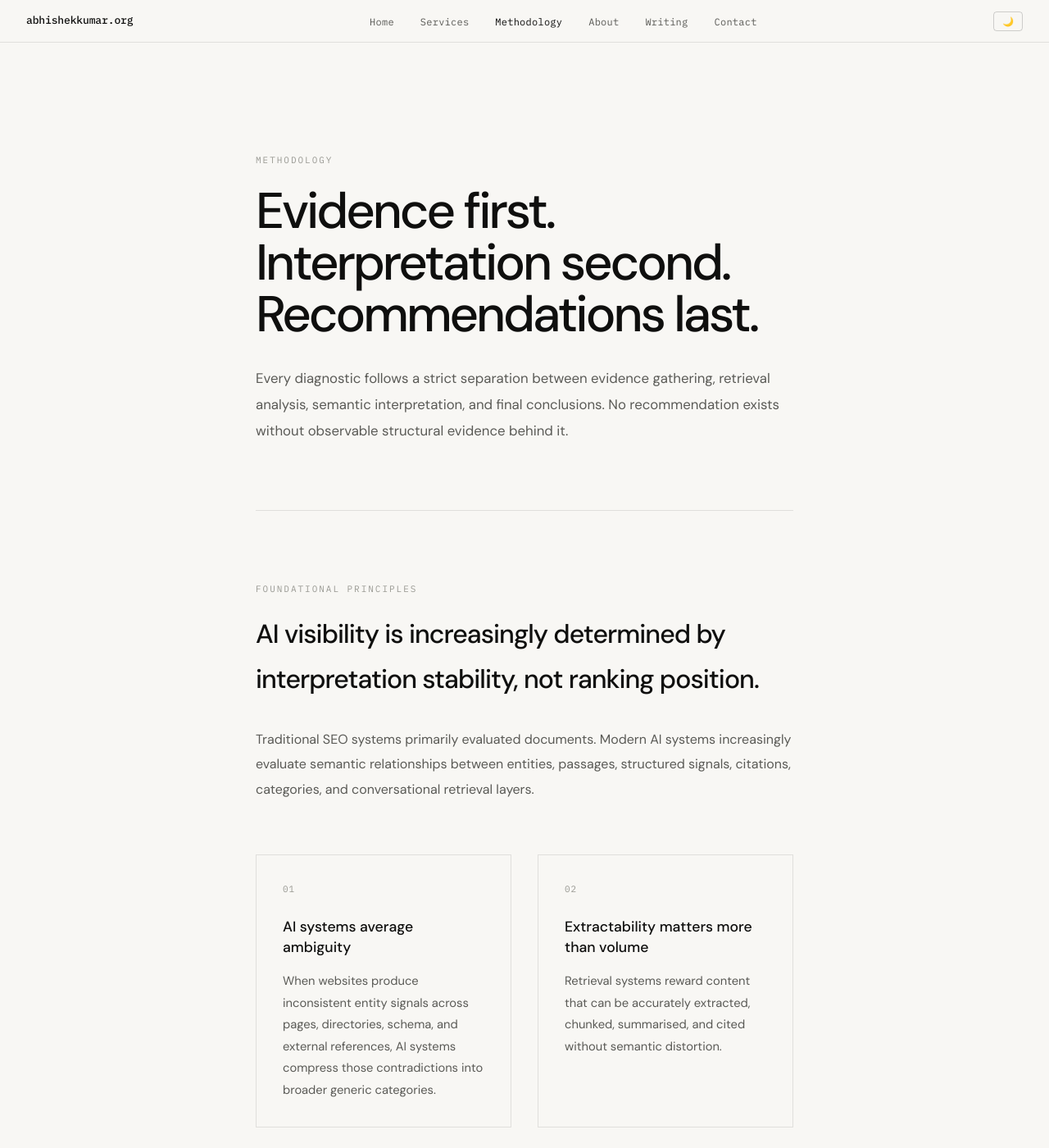
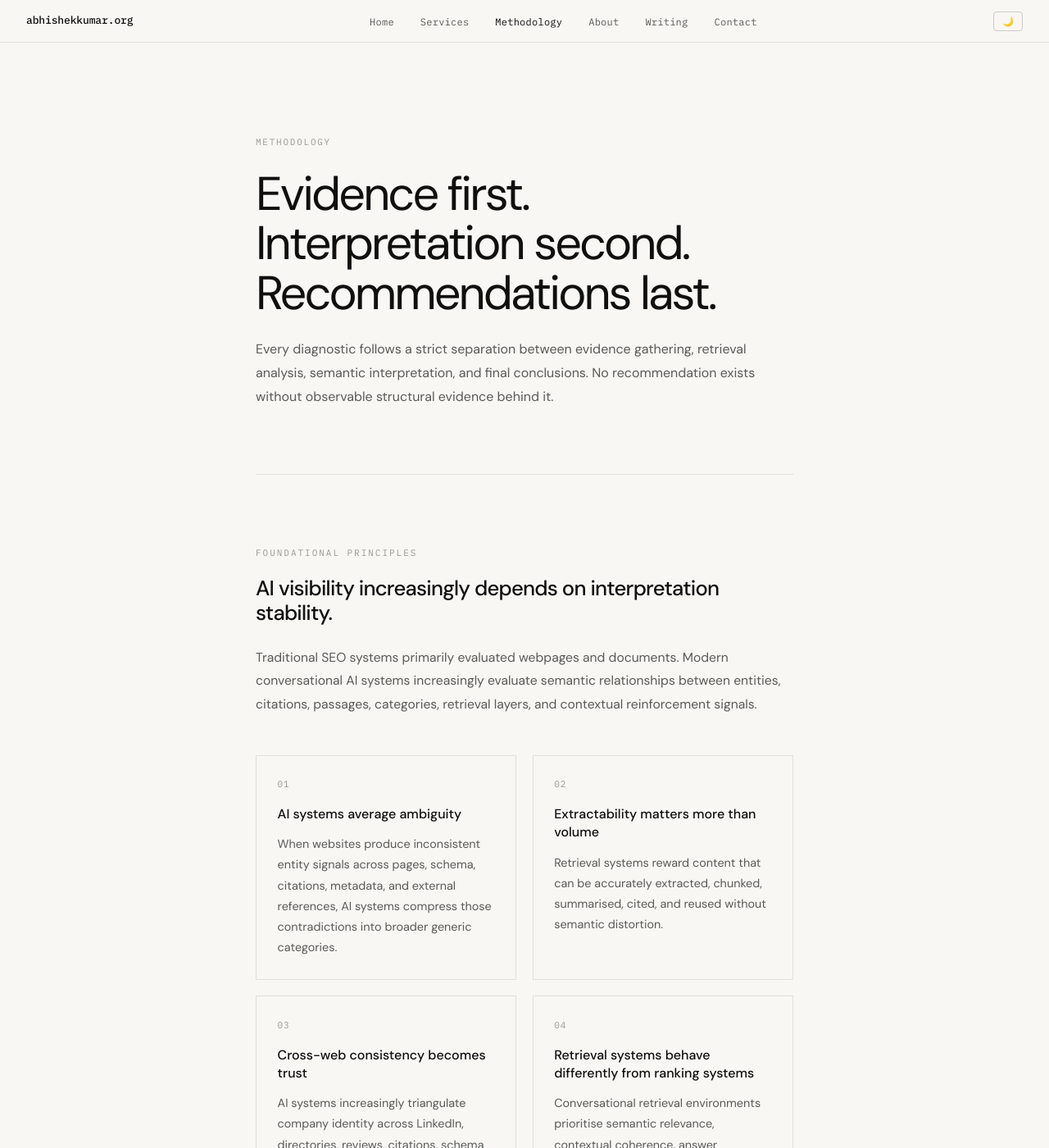
Before and after one commit to abhishu5/abhishekkumar.org, a Jekyll site: the page methodology.html, which Jekyll copies as it is, in a window 1280 px wide and 1400 px high. Shown: the whole window at 82% size. Built offline with Jekyll 4.4.1, drawn with Linux system fonts in a browser that asks for light colours; some of the changed text lies outside the part shown.

Commit message:
Update methodology.html

```diff
--- a/methodology.html
+++ b/methodology.html
@@ -41,24 +41,34 @@
 
 <style>
 
-.page-header{
-padding:8rem 0 5rem;
+.page-hero{
+padding:7rem 0 5rem;
 border-bottom:0.5px solid var(--border);
 }
 
-.page-header h1{
-font-size:clamp(2.3rem,4.8vw,4rem);
-line-height:1.02;
-font-weight:500;
-letter-spacing:-0.05em;
-max-width:680px;
-margin:1.2rem 0 2rem;
+.page-label{
+font-family:var(--mono);
+font-size:11px;
+letter-spacing:0.16em;
+text-transform:uppercase;
+color:var(--text3);
+margin-bottom:1.5rem;
+display:block;
 }
 
-.page-header p{
-max-width:760px;
-font-size:1.05rem;
-line-height:1.9;
+.page-hero h1{
+font-size:clamp(2.2rem,4.5vw,3.8rem);
+line-height:1.05;
+letter-spacing:-0.05em;
+font-weight:400;
+max-width:680px;
+margin:0 0 1.5rem;
+}
+
+.page-sub{
+max-width:620px;
+font-size:1rem;
+line-height:1.8;
 color:var(--text2);
 }
 
@@ -68,32 +78,32 @@ border-bottom:0.5px solid var(--border);
 }
 
 .section h2{
-font-size:2rem;
+font-size:1.6rem;
 font-weight:500;
+line-height:1.2;
 letter-spacing:-0.03em;
-margin:1rem 0 2rem;
-max-width:850px;
+margin:1rem 0 1.5rem;
+max-width:760px;
 }
 
 .section-intro{
-max-width:760px;
-font-size:1rem;
-line-height:1.9;
+max-width:680px;
+font-size:0.98rem;
+line-height:1.8;
 color:var(--text2);
-margin-bottom:4rem;
+margin-bottom:3rem;
 }
 
 .principle-grid{
 display:grid;
 grid-template-columns:1fr 1fr;
-gap:2rem;
-margin-top:3rem;
+gap:1.2rem;
+margin-top:2rem;
 }
 
 .principle-card{
 border:0.5px solid var(--border);
-padding:2rem;
-min-height:250px;
+padding:1.6rem;
 }
 
 .principle-number{
@@ -101,31 +111,31 @@ font-family:var(--mono);
 font-size:11px;
 letter-spacing:0.08em;
 color:var(--text3);
-margin-bottom:1.5rem;
+margin-bottom:1rem;
 }
 
 .principle-title{
-font-size:1.1rem;
+font-size:1rem;
 font-weight:500;
-margin-bottom:1rem;
+margin-bottom:0.8rem;
 line-height:1.4;
 }
 
 .principle-text{
-font-size:0.92rem;
-line-height:1.8;
+font-size:0.9rem;
+line-height:1.75;
 color:var(--text2);
 }
 
 .process{
-margin-top:3rem;
+margin-top:2rem;
 }
 
 .process-step{
 display:grid;
-grid-template-columns:90px 1fr;
-gap:2rem;
-padding:2.5rem 0;
+grid-template-columns:70px 1fr;
+gap:1.5rem;
+padding:1.8rem 0;
 border-bottom:0.5px solid var(--border);
 }
 
@@ -137,57 +147,58 @@ border-bottom:none;
 font-family:var(--mono);
 font-size:11px;
 color:var(--text3);
-padding-top:4px;
+padding-top:3px;
 }
 
 .process-content h3{
-font-size:1.05rem;
-margin-bottom:0.8rem;
+font-size:0.98rem;
+margin-bottom:0.5rem;
 }
 
 .process-content p{
-font-size:0.95rem;
-line-height:1.9;
+font-size:0.9rem;
+line-height:1.75;
 color:var(--text2);
-max-width:760px;
+max-width:680px;
 }
 
 .evidence-grid{
 display:grid;
 grid-template-columns:1fr 1fr;
-gap:2rem;
-margin-top:3rem;
+gap:1.2rem;
+margin-top:2rem;
 }
 
 .evidence-item{
-padding-bottom:2rem;
+padding-bottom:1.5rem;
 border-bottom:0.5px solid var(--border);
 }
 
 .evidence-item h3{
-font-size:1rem;
-margin-bottom:0.8rem;
+font-size:0.98rem;
+margin-bottom:0.7rem;
 }
 
 .evidence-item p{
 font-size:0.9rem;
-line-height:1.8;
+line-height:1.75;
 color:var(--text2);
 }
 
 .closing-note{
-max-width:820px;
-font-size:1rem;
-line-height:1.9;
+max-width:700px;
+font-size:0.98rem;
+line-height:1.85;
 color:var(--text2);
-margin-top:2rem;
+margin-top:1.5rem;
 }
 
-.cta-row{
-margin-top:3rem;
+.page-actions{
 display:flex;
 gap:1rem;
 flex-wrap:wrap;
+align-items:center;
+margin-top:2.5rem;
 }
 
 @media (max-width:900px){
@@ -197,21 +208,22 @@ flex-wrap:wrap;
 grid-template-columns:1fr;
 }
 
-.page-header{
+.page-hero{
 padding:6rem 0 4rem;
 }
 
-.page-header h1{
-font-size:clamp(2.2rem,8vw,3.8rem);
+.page-hero h1{
+font-size:clamp(2rem,8vw,3.1rem);
+line-height:1.05;
 }
 
 .section{
-padding:5rem 0;
+padding:4rem 0;
 }
 
 .process-step{
 grid-template-columns:1fr;
-gap:1rem;
+gap:0.8rem;
 }
 
 }
@@ -223,7 +235,10 @@ gap:1rem;
 <body>
 
 <nav>
-<a href="index.html" class="nav-logo">abhishekkumar.org</a>
+
+<a href="index.html" class="nav-logo">
+abhishekkumar.org
+</a>
 
 <ul class="nav-links">
 <li><a href="index.html">Home</a></li>
@@ -235,32 +250,39 @@ gap:1rem;
 </ul>
 
 <div class="nav-right">
-<button class="theme-btn" onclick="toggleTheme()">🌙</button>
+
+<button class="theme-btn" onclick="toggleTheme()">
+🌙
+</button>
 
 <button class="hamburger" onclick="toggleMenu()">
 <span></span>
 <span></span>
 </button>
+
 </div>
+
 </nav>
 
 <div class="mobile-nav" id="mobileNav">
+
 <a href="index.html">Home</a>
 <a href="services.html">Services</a>
 <a href="methodology.html">Methodology</a>
 <a href="about.html">About</a>
 <a href="/blog/">Writing</a>
 <a href="contact.html">Contact</a>
+
 </div>
 
 <div class="page">
 <div class="container">
 
-<header class="page-header">
+<section class="page-hero">
 
-<div class="mono-label">
+<span class="page-label">
 METHODOLOGY
-</div>
+</span>
 
 <h1>
 Evidence first.
@@ -268,11 +290,11 @@ Interpretation second.
 Recommendations last.
 </h1>
 
-<p>
+<p class="page-sub">
 Every diagnostic follows a strict separation between evidence gathering, retrieval analysis, semantic interpretation, and final conclusions. No recommendation exists without observable structural evidence behind it.
 </p>
 
-</header>
+</section>
 
 <section class="section">
 
@@ -281,61 +303,77 @@ FOUNDATIONAL PRINCIPLES
 </div>
 
 <h2>
-AI visibility is increasingly determined by interpretation stability, not ranking position.
+AI visibility increasingly depends on interpretation stability.
 </h2>
 
 <p class="section-intro">
-Traditional SEO systems primarily evaluated documents. Modern AI systems increasingly evaluate semantic relationships between entities, passages, structured signals, citations, categories, and conversational retrieval layers.
+Traditional SEO systems primarily evaluated webpages and documents. Modern conversational AI systems increasingly evaluate semantic relationships between entities, citations, passages, categories, retrieval layers, and contextual reinforcement signals.
 </p>
 
 <div class="principle-grid">
 
 <div class="principle-card">
-<div class="principle-number">01</div>
+
+<div class="principle-number">
+01
+</div>
 
 <div class="principle-title">
 AI systems average ambiguity
 </div>
 
 <div class="principle-text">
-When websites produce inconsistent entity signals across pages, directories, schema, and external references, AI systems compress those contradictions into broader generic categories.
+When websites produce inconsistent entity signals across pages, schema, citations, metadata, and external references, AI systems compress those contradictions into broader generic categories.
 </div>
+
 </div>
 
 <div class="principle-card">
-<div class="principle-number">02</div>
+
+<div class="principle-number">
+02
+</div>
 
 <div class="principle-title">
 Extractability matters more than volume
 </div>
 
 <div class="principle-text">
-Retrieval systems reward content that can be accurately extracted, chunked, summarised, and cited without semantic distortion.
+Retrieval systems reward content that can be accurately extracted, chunked, summarised, cited, and reused without semantic distortion.
 </div>
+
 </div>
 
 <div class="principle-card">
-<div class="principle-number">03</div>
+
+<div class="principle-number">
+03
+</div>
 
 <div class="principle-title">
 Cross-web consistency becomes trust
 </div>
 
 <div class="principle-text">
-AI systems increasingly triangulate brand identity across LinkedIn, directories, schema, reviews, press mentions, citations, and semantic associations.
+AI systems increasingly triangulate company identity across LinkedIn, directories, reviews, citations, schema layers, and semantic associations.
 </div>
+
 </div>
 
 <div class="principle-card">
-<div class="principle-number">04</div>
+
+<div class="principle-number">
+04
+</div>
 
 <div class="principle-title">
 Retrieval systems behave differently from ranking systems
 </div>
 
 <div class="principle-text">
-AI retrieval environments prioritise semantic relevance, passage clarity, conversational usefulness, and contextual coherence over traditional page-ranking mechanics.
+Conversational retrieval environments prioritise semantic relevance, contextual coherence, answer usefulness, and passage clarity over traditional ranking mechanics.
 </div>
+
 </div>
 
 </div>
@@ -443,10 +485,11 @@ Interpretation synthesis
 </h3>
 
 <p>
-Findings are constructed only after evidence patterns become observable across multiple systems. Recommendations are tied directly to measurable structural failures.
+Recommendations are constructed only after evidence patterns become observable across multiple retrieval systems and conversational environments.
 </p>
 
 </div>
+
 </div>
 
 </div>
@@ -466,6 +509,7 @@ What constitutes valid diagnostic evidence
 <div class="evidence-grid">
 
 <div class="evidence-item">
+
 <h3>
 LLM response analysis
 </h3>
@@ -473,49 +517,59 @@ LLM response analysis
 <p>
 Verbatim AI-generated outputs recorded across multiple systems, prompts, retrieval scenarios, recommendation flows, and comparison environments.
 </p>
+
 </div>
 
 <div class="evidence-item">
+
 <h3>
 Passage extraction analysis
 </h3>
 
 <p>
-Evaluation of whether homepage and product content can be accurately summarised by AI systems without hallucination or category drift.
+Evaluation of whether homepage and product content can be accurately summarised without hallucination, semantic drift, or category distortion.
 </p>
+
 </div>
 
 <div class="evidence-item">
+
 <h3>
 Semantic consistency mapping
 </h3>
 
 <p>
-Analysis of whether all structural surfaces reinforce the same entity definition, category positioning, and retrieval interpretation.
+Analysis of whether all structural surfaces reinforce the same entity definition, positioning, and retrieval interpretation.
 </p>
+
 </div>
 
 <div class="evidence-item">
+
 <h3>
 Structured-data reinforcement
 </h3>
 
 <p>
-Review of schema alignment against actual semantic positioning and AI interpretation behaviour rather than technical validation alone.
+Review of schema alignment against actual semantic positioning and interpretation behaviour rather than technical validation alone.
 </p>
+
 </div>
 
 <div class="evidence-item">
+
 <h3>
 Cross-system divergence
 </h3>
 
 <p>
-Measurement of how differently AI systems classify and describe the company across retrieval environments and conversational contexts.
+Measurement of how differently conversational AI systems classify and describe the company across retrieval environments.
 </p>
+
 </div>
 
 <div class="evidence-item">
+
 <h3>
 Competitive retrieval comparison
 </h3>
@@ -523,6 +577,7 @@ Competitive retrieval comparison
 <p>
 Analysis of which competitors appear more consistently in AI-generated recommendations and what structural advantages enable that visibility.
 </p>
+
 </div>
 
 </div>
@@ -540,18 +595,18 @@ This is not traditional SEO auditing.
 </h2>
 
 <p class="closing-note">
-Most SEO audits still focus on rankings, keywords, backlinks, crawlability, and publishing activity. Those systems primarily evaluated pages.
+Most SEO audits still focus on rankings, crawlability, backlinks, keywords, and publishing frequency. Those systems primarily evaluated webpages.
 </p>
 
 <p class="closing-note">
-Modern AI retrieval systems increasingly evaluate whether information can be interpreted, compressed, retrieved, reinforced, and synthesised consistently across distributed semantic environments.
+Modern conversational AI systems increasingly evaluate whether information can be interpreted, compressed, retrieved, reinforced, and synthesised consistently across distributed semantic environments.
 </p>
 
 <p class="closing-note">
 The methodology exists to diagnose where those interpretation systems break.
 </p>
 
-<div class="cta-row">
+<div class="page-actions">
 
 <a href="contact.html" class="btn-primary">
 Request diagnostic
```
Also changed, not shown: other parts of methodology.html (+8 -4 lines).
